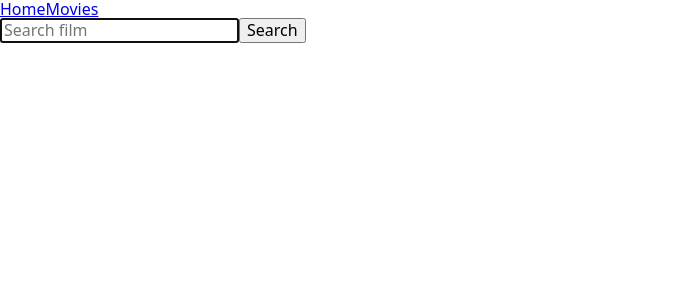
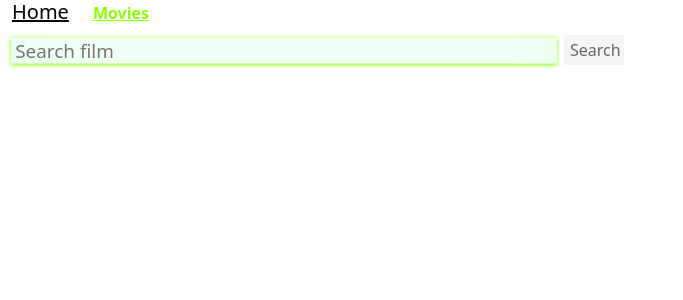
Before and after one commit to ValeriiaMalyshko/goit-react-hw-05-movies, a React (Create React App) app: page /goit-react-hw-05-movies/movies in a window 1280 px wide. Shown: the top 300 px of the page, without its empty margins (0-683 px from the left). Built offline with nearby package versions, Linux system fonts and the light colour scheme.

Commit message:
load files

```diff
--- a/src/components/App.jsx
+++ b/src/components/App.jsx
@@ -1,6 +1,6 @@
 import { Routes, Route } from 'react-router-dom';
 import React, { lazy, Suspense } from 'react';
-import Navigation from './Navigation';
+import Navigation from './Navigation/Navigation';
 
 const Home = lazy(() => import('./Home/Home'));
 const Movies = lazy(() => import('./Movies/Movies'));
--- a/src/components/Cast/Cast.js
+++ b/src/components/Cast/Cast.js
@@ -14,11 +14,15 @@ export default function Cast({ id }) {
         {cast.map(({ character, name, profile_path }) => (
           <li key={name}>
             <div>
-              <img
-                style={{ width: 100 }}
-                src={`https://image.tmdb.org/t/p/w500${profile_path}`}
-                alt={name}
-              />
+              {profile_path ? (
+                <img
+                  style={{ width: 100 }}
+                  src={`https://image.tmdb.org/t/p/w500${profile_path}`}
+                  alt={name}
+                />
+              ) : (
+                <p>The is no picture</p>
+              )}
             </div>
             <p>{name}</p>
             <p>{character}</p>
--- a/src/components/Home/Home.js
+++ b/src/components/Home/Home.js
@@ -1,6 +1,7 @@
 import React, { useState, useEffect } from 'react';
 import { Link } from 'react-router-dom';
 import { MoviesList } from 'services/API';
+import s from './Home.module.css';
 
 export default function Home() {
   const [movies, setMovies] = useState([]);
@@ -11,10 +12,10 @@ export default function Home() {
     <>
       <h2>Trending today</h2>
       {movies && (
-        <ul>
-          {movies.map(({ id, title }) => (
-            <li key={id}>
-              <Link to={`movies/${id}`}>{title}</Link>
+        <ul className={s.list}>
+          {movies.map(({ id, title, name }) => (
+            <li key={id} className={s.link}>
+              <Link to={`movies/${id}`}>{title ?? name}</Link>
             </li>
           ))}
         </ul>
--- /dev/null
+++ b/src/components/Home/Home.module.css
@@ -0,0 +1,18 @@
+.link {
+  height: 30px;
+  cursor: pointer;
+  margin: 0;
+  border-radius: 5px;
+}
+.link:hover,
+:focus {
+  box-shadow: 0 1px 4px rgba(141, 255, 1, 1),
+    -23px 0 20px -23px rgba(141, 255, 1, 0.8),
+    23px 0 20px -23px rgba(141, 255, 1, 0.8),
+    0 0 40px rgba(1, 255, 56, 0.1) inset;
+  transform: scale(1.05);
+}
+.list {
+  display: block;
+  margin-left: 30px;
+}
--- a/src/components/MovieDetails/MovieDetails.js
+++ b/src/components/MovieDetails/MovieDetails.js
@@ -1,6 +1,8 @@
 import React, { useState, useEffect, lazy, Suspense } from 'react';
 import { Link, useParams, Routes, Route } from 'react-router-dom';
 import { Movie } from 'services/API';
+import NoPoster from './no-poster.jpg';
+import s from './MovieDetails.module.css';
 
 const Reviews = lazy(() => import('../Reviews/Reviews'));
 const Cast = lazy(() => import('../Cast/Cast'));
@@ -14,17 +16,26 @@ export default function MovieDetails() {
   }, [movieId]);
 
   if (movie) {
-    const { poster_path, genres, title, overview, release_date } = movie;
+    const { poster_path, genres, title, overview, release_date, vote_average } =
+      movie;
 
     const pictureUrl = `https://image.tmdb.org/t/p/w500${poster_path}`;
     return (
-      <div key={movieId}>
+      <>
+        <button className={s.Button}>Кнопка назад</button>
+
+        <div key={movieId} className={s.Container}>
           <div>
+            {poster_path ? (
               <img src={pictureUrl} alt={title} />
+            ) : (
+              <img src={NoPoster} alt="Uknown" />
+            )}
           </div>
           <h5>
-          {title} ({release_date})
+            {title} ({release_date?.split('-')[0]})
           </h5>
+          <p>User Score: {vote_average * 10}%</p>
           <h5>Overview</h5>
           <p>{overview}</p>
           <h5>Genres</h5>
@@ -33,7 +44,7 @@ export default function MovieDetails() {
               <span key={name}>{name} </span>
             ))}
           </p>
-        <p>Additional information</p>
+          <h5>Additional information</h5>
           <ul>
             <li>
               <Link to="cast">Cast</Link>
@@ -49,6 +60,7 @@ export default function MovieDetails() {
             </Routes>
           </Suspense>
         </div>
+      </>
     );
   }
 }
--- /dev/null
+++ b/src/components/MovieDetails/MovieDetails.module.css
@@ -0,0 +1,22 @@
+.Container {
+  display: block;
+  margin-top: 10px;
+  padding-bottom: 20px;
+  border-bottom: 1px solid #2a363b;
+  margin-left: 10px;
+}
+
+.Button {
+  height: 32px;
+  font-size: 16px;
+  cursor: pointer;
+  border-radius: 4px;
+  border: 1px solid transparent;
+  box-shadow: 0px 4px 4px rgb(0 0 0 / 15%);
+  transition: background-color 250ms cubic-bezier(0.4, 0, 0.2, 1);
+  margin: 10px;
+}
+.Button:hover,
+:focus {
+  background-color: #86d868;
+}
--- a/src/components/Movies/Movies.js
+++ b/src/components/Movies/Movies.js
@@ -1,6 +1,7 @@
 import React, { useState, useEffect } from 'react';
 import { useSearchParams, Link } from 'react-router-dom';
 import { MoviesSearch } from 'services/API';
+import s from './Movies.module.css';
 
 export default function Movies() {
   const [query, setQuery] = useState('');
@@ -32,9 +33,10 @@ export default function Movies() {
   };
 
   return (
-    <header>
-      <form onSubmit={handleSubmit}>
+    <header className={s.Container}>
+      <form onSubmit={handleSubmit} className={s.form}>
         <input
+          className={s.input}
           type="text"
           autoComplete="off"
           autoFocus
@@ -42,14 +44,14 @@ export default function Movies() {
           value={query}
           onChange={handleChange}
         />
-        <button type="submit">
+        <button type="submit" className={s.button}>
           <span>Search</span>
         </button>
       </form>
       {movies && (
-        <ul>
+        <ul className={s.list}>
           {movies.map(({ id, title }) => (
-            <li key={id}>
+            <li key={id} className={s.link}>
               <Link to={`${id}`}>{title}</Link>
             </li>
           ))}
--- /dev/null
+++ b/src/components/Movies/Movies.module.css
@@ -0,0 +1,82 @@
+.Container {
+  top: 0;
+  left: 0;
+  z-index: 1100;
+  display: block;
+  justify-content: center;
+  align-items: center;
+  min-height: 64px;
+  padding-right: 24px;
+  padding-left: 24px;
+  padding-top: 12px;
+  padding-bottom: 12px;
+}
+
+/*
+     * Стили компонента SearchForm
+     */
+.form {
+  display: flex;
+  align-items: center;
+  width: 100%;
+  max-width: 600px;
+  background-color: #fff;
+  border-radius: 3px;
+  /* overflow: hidden; */
+}
+
+.button {
+  display: inline-block;
+  width: 60px;
+  height: 30px;
+  border: 0;
+  background-size: 40%;
+  background-repeat: no-repeat;
+  background-position: center;
+  opacity: 0.6;
+  transition: opacity 250ms cubic-bezier(0.4, 0, 0.2, 1);
+  cursor: pointer;
+  outline: none;
+}
+
+.button:hover {
+  opacity: 1;
+}
+
+.input {
+  display: inline-block;
+  width: 100%;
+  font: inherit;
+  font-size: 20px;
+  border: none;
+  outline: none;
+  padding-left: 4px;
+  padding-right: 4px;
+  box-shadow: 0px 2px 4px -1px rgba(0, 0, 0, 0.2),
+    0px 4px 5px 0px rgba(0, 0, 0, 0.14), 0px 1px 10px 0px rgba(0, 0, 0, 0.12);
+  margin-right: 20px;
+}
+
+.input::placeholder {
+  font: inherit;
+  font-size: 18px;
+}
+
+.link {
+  height: 30px;
+  cursor: pointer;
+  margin: 0;
+  border-radius: 5px;
+}
+.link:hover,
+:focus {
+  box-shadow: 0 1px 4px rgba(141, 255, 1, 1),
+    -23px 0 20px -23px rgba(141, 255, 1, 0.8),
+    23px 0 20px -23px rgba(141, 255, 1, 0.8),
+    0 0 40px rgba(1, 255, 56, 0.1) inset;
+  transform: scale(1.05);
+}
+.list {
+  display: block;
+  margin-left: 30px;
+}
--- a/src/components/Navigation.js
+++ b/src/components/Navigation/Navigation.js
@@ -1,21 +1,19 @@
 import React from 'react';
 import { NavLink } from 'react-router-dom';
+import s from './Navigation.module.css';
 
 const Navigation = () => {
   return (
     <nav>
       <NavLink
-        exact
         to={'/'}
-        className="NavLink"
-        activeClassName="NavLink--active"
+        className={({ isActive }) => (isActive ? s.Active : s.Link)}
       >
         Home
       </NavLink>
       <NavLink
         to={'/movies'}
-        className="NavLink"
-        activeClassName="NavLink--active"
+        className={({ isActive }) => (isActive ? s.Active : s.Link)}
       >
         Movies
       </NavLink>
--- /dev/null
+++ b/src/components/Navigation/Navigation.module.css
@@ -0,0 +1,11 @@
+.Link {
+  font-size: 20px;
+  color: currentColor;
+  padding: 12px;
+}
+
+.Active {
+  color: rgb(141, 255, 1);
+  font-weight: 600;
+  padding: 12px;
+}
```
Also changed, not shown: src/components/MovieDetails/no-poster.jpg (added). Lines whose indentation alone changed are shown as unchanged.
